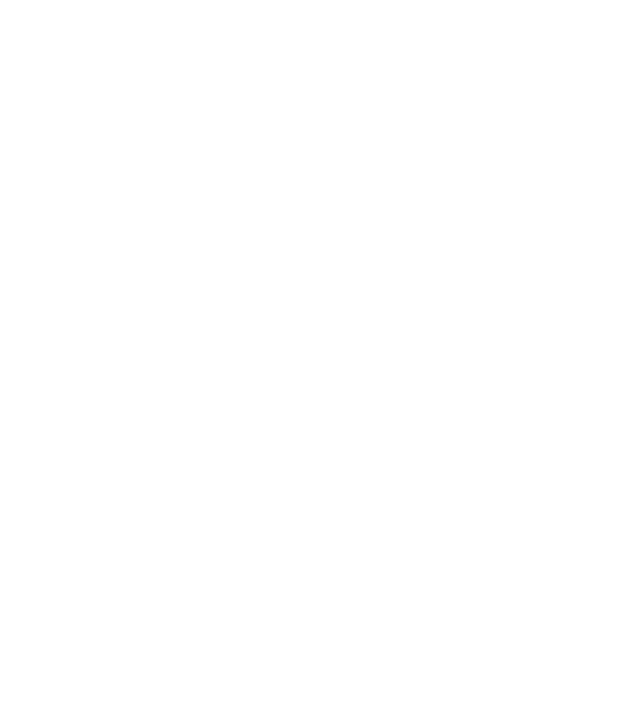
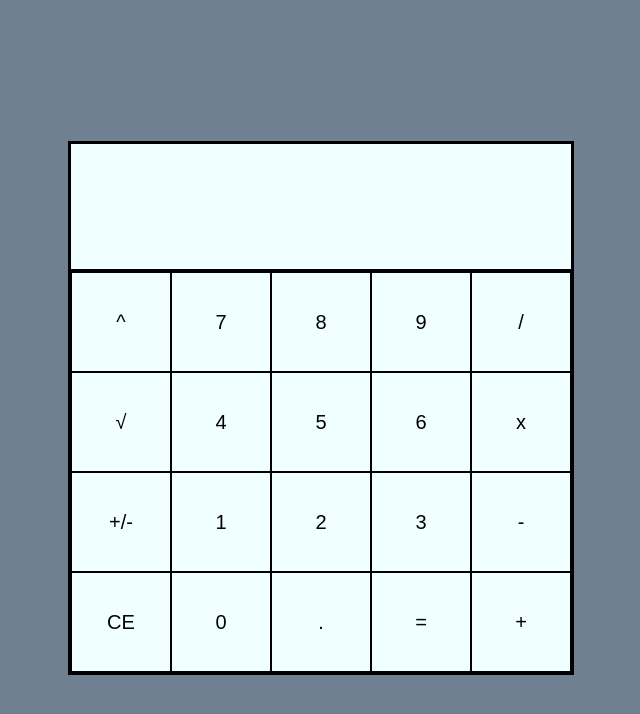
Before and after one commit to cameron-kuom/calculator, a plain HTML site: page index.html in a window 1280 px wide. Shown: the whole page, without its empty margins (319-959 px from the left). Drawn offline with Linux system fonts and the light colour scheme.

Commit message:
Create calculator design

```diff
--- a/css/styles.css
+++ b/css/styles.css
@@ -0,0 +1,42 @@
+body {
+    display: flex;
+    flex-direction: column;
+    justify-content: center;
+    align-items: center;
+    height: 100vh;
+    background-color: slategray;
+}
+
+.main-container {
+    height: min-content;
+    border: 3px solid black;
+}
+
+.display {
+    display: flex;
+    flex-direction: column;
+    justify-content: space-between;
+    align-items: flex-end;
+    padding: 5px;
+    height: 115px;
+    background-color: azure;
+    font-size: 30px;
+}
+
+.btn-container {
+    display: flex;
+    border-top: 3px solid black;
+}
+
+.column {
+    display: flex;
+    flex-direction: column;
+}
+
+button {
+    width: 100px;
+    height: 100px;
+    background-color: azure;
+    border: 1px solid black;
+    font-size: 20px;
+}
--- a/index.html
+++ b/index.html
@@ -9,6 +9,45 @@
 </head>
 <body>
 
+    <div class="main-container">
+        <div class="display">
+            <div class="top-display"></div>
+            <div class="bottom-display"></div>
+        </div>
+        <div class="btn-container">
+            <div class="column">
+                <button>^</button>
+                <button>√</button>
+                <button>+/-</button>
+                <button>CE</button>
+            </div>
+            <div class="column">
+                <button>7</button>
+                <button>4</button>
+                <button>1</button>
+                <button>0</button>
+            </div>
+            <div class="column">
+                <button>8</button>
+                <button>5</button>
+                <button>2</button>
+                <button>.</button>
+            </div>
+            <div class="column">
+                <button>9</button>
+                <button>6</button>
+                <button>3</button>
+                <button>=</button>
+            </div>
+            <div class="column">
+                <button>/</button>
+                <button>x</button>
+                <button>-</button>
+                <button>+</button>
+            </div>
+        </div>
+    </div>
+
     <script src="js/main.js"></script>
 </body>
 </html>
```
